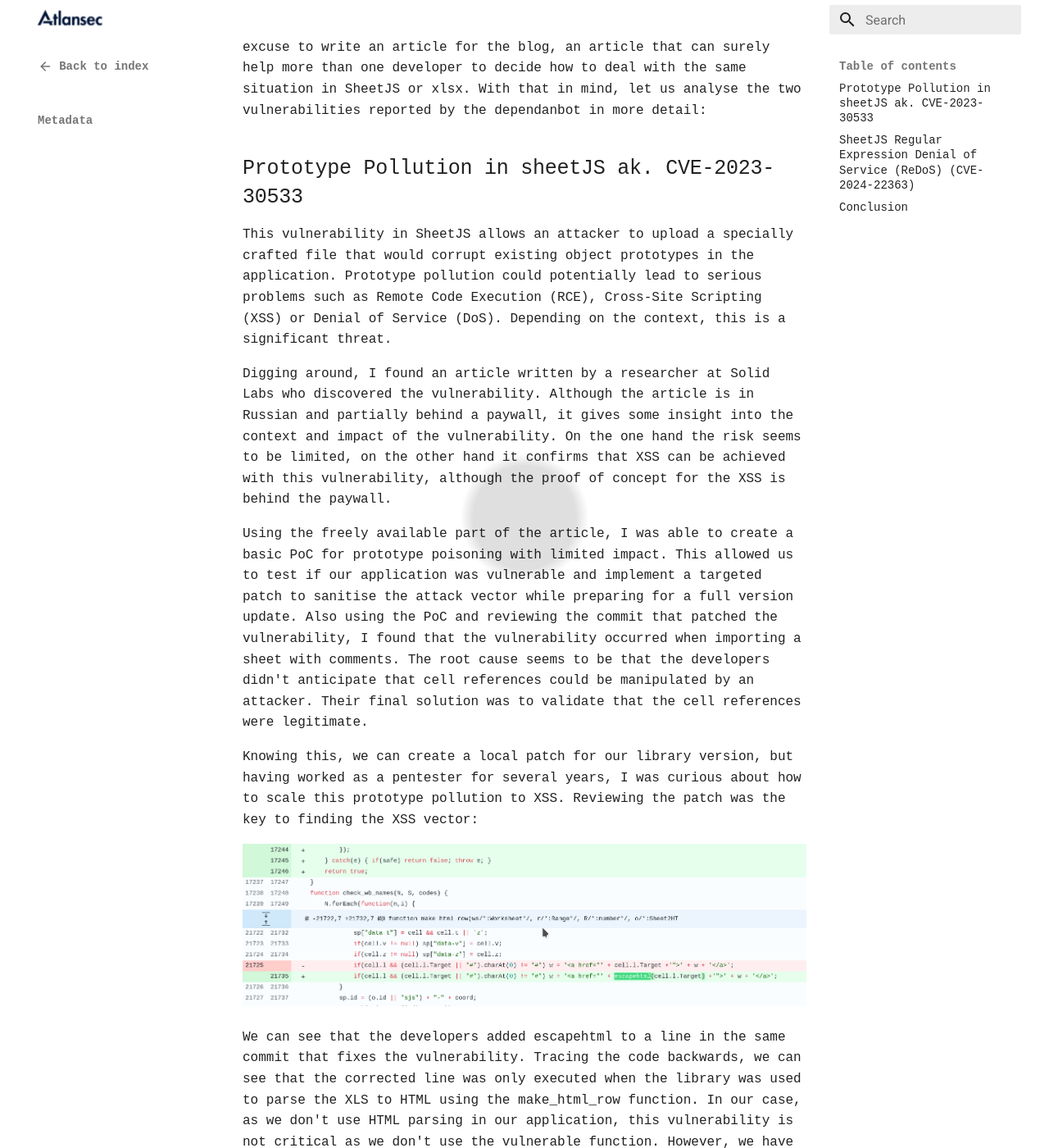
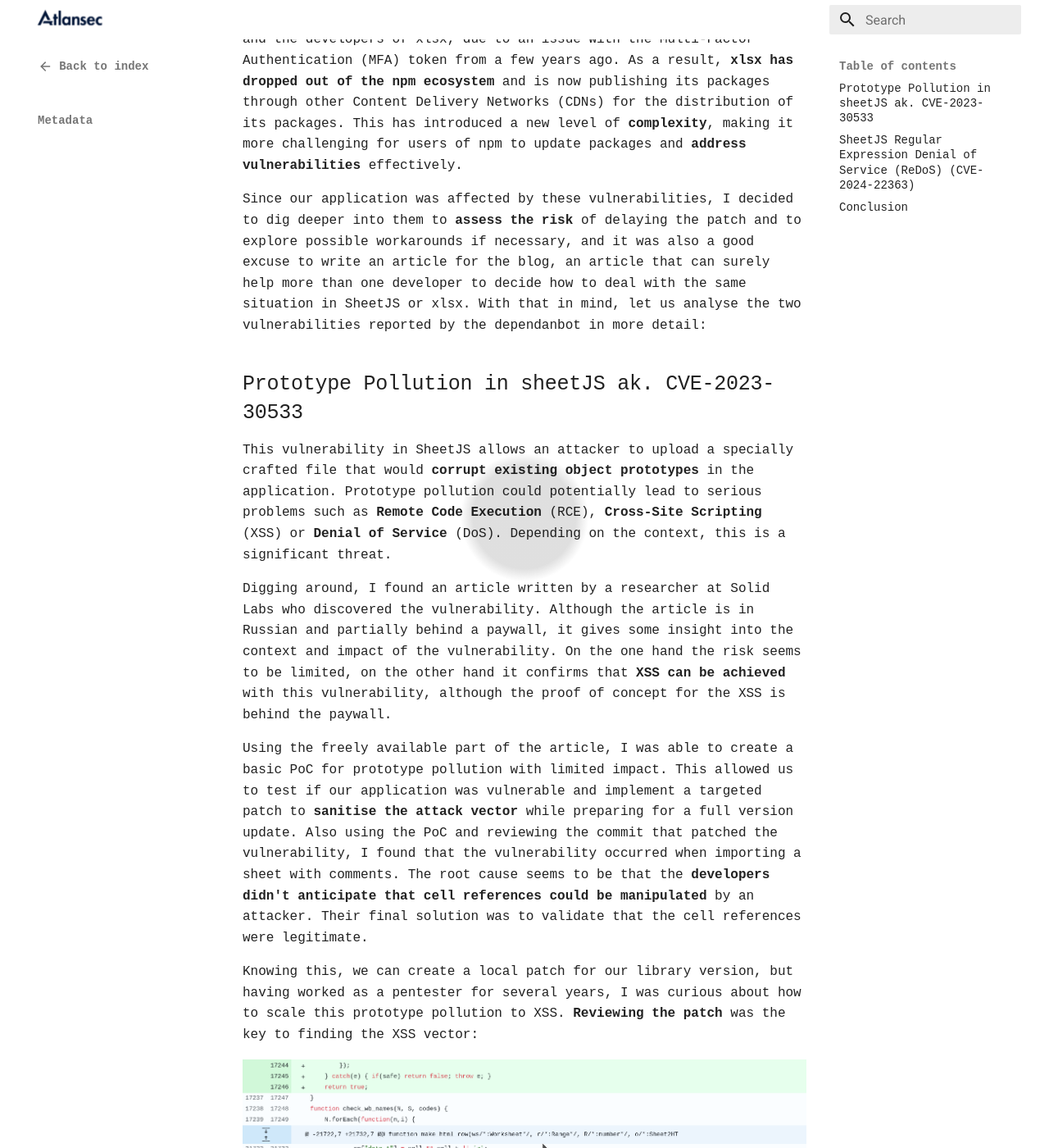
Before and after one commit to AtlanSec/Atlansec-Web, an MkDocs documentation site: the page built from docs/blog/posts/19-01-2025.md, in a window 1280 px wide and 1400 px high, scrolled down 1619 px. Shown: the whole window at 82% size. Built offline with MkDocs 1.6.1 and Material for MkDocs 9.7.7, drawn with Linux system fonts in a browser that asks for light colours; some of the changed text lies outside the part shown.

Commit message:
Improve Dependabot post

```diff
--- a/docs/blog/posts/19-01-2025.md
+++ b/docs/blog/posts/19-01-2025.md
@@ -16,49 +16,70 @@
 
 It all started with a notification from Dependabot a few days ago. While reviewing an internal project repository, I encountered the following message:
 
-![Dependabot Alert Message](../../assets/Dependabot_alert.png)
 
-I proceeded with the standard Dependabot workflow to address the issues, as I had assumed it was a routine update. However, I was surprised when the fixes for both vulnerabilities failed because the required patched version could not be found.
+<figure markdown="span">
+    ![Dependabot Alert Message](../../assets/posts/2025/01/19/Dependabot_alert.png)
+  <figcaption>Dependabot alert</figcaption>
+</figure>
+
+
+
+I proceeded with the **standard Dependabot workflow to address the issues**, as I had assumed it was a routine update. However, I was surprised when the fixes for both vulnerabilities failed because the **required patched version could not be found.**
 
 <!-- more -->
 
-![Dependabot Alert DoS](../../assets/Dependabot_alert_DoS.png)
-![Dependabot Alert Prototype Pollution](../../assets/Dependabot_alert_PrototypePollution.png)
 
-After some investigation, I discovered an ongoing conflict between npm and the developers of xlsx, due to an issue with the Multi-Factor Authentication (MFA) token from a few years ago. As a result, xlsx has dropped out of the npm ecosystem and is now publishing its packages through other Content Delivery Networks (CDNs) for the distribution of its packages. This has introduced a new level of complexity, making it more challenging for users of npm to update packages and address vulnerabilities effectively.
+<figure markdown="span">
+    ![Dependabot Alert Message](../../assets/posts/2025/01/19/Dependabot_alert_DoS.png)
+  <figcaption>Dependabot alert for DoS in SheetJS</figcaption>
+</figure>
+<figure markdown="span">
+    ![Dependabot Alert Message](../../assets/posts/2025/01/19/Dependabot_alert_PrototypePollution.png)
+  <figcaption>Dependabot alert for Prototype Pollution on SheetJS</figcaption>
+</figure>
 
-Since our application was affected by these vulnerabilities, I decided to dig deeper into them to assess the risk of delaying the patch and to explore possible workarounds if necessary, and it was also a good excuse to write an article for the blog, an article that can surely help more than one developer to decide how to deal with the same situation in SheetJS or xlsx. With that in mind, let us analyse the two vulnerabilities reported by the dependanbot in more detail:
+
+After some investigation, I discovered an ongoing conflict between npm and the developers of xlsx, due to an issue with the Multi-Factor Authentication (MFA) token from a few years ago. As a result, **xlsx has dropped out of the npm ecosystem** and is now publishing its packages through other Content Delivery Networks (CDNs) for the distribution of its packages. This has introduced a new level of **complexity**, making it more challenging for users of npm to update packages and **address vulnerabilities** effectively.
+
+Since our application was affected by these vulnerabilities, I decided to dig deeper into them to **assess the risk** of delaying the patch and to explore possible workarounds if necessary, and it was also a good excuse to write an article for the blog, an article that can surely help more than one developer to decide how to deal with the same situation in SheetJS or xlsx. With that in mind, let us analyse the two vulnerabilities reported by the dependanbot in more detail:
 
 ## Prototype Pollution in sheetJS ak. CVE-2023-30533
 
-This vulnerability in SheetJS allows an attacker to upload a specially crafted file that would corrupt existing object prototypes in the application. Prototype pollution could potentially lead to serious problems such as Remote Code Execution (RCE), Cross-Site Scripting (XSS) or Denial of Service (DoS). Depending on the context, this is a significant threat.
+This vulnerability in SheetJS allows an attacker to upload a specially crafted file that would **corrupt existing object prototypes** in the application. Prototype pollution could potentially lead to serious problems such as **Remote Code Execution** (RCE), **Cross-Site Scripting** (XSS) or **Denial of Service** (DoS). Depending on the context, this is a significant threat.
 
-Digging around, I found an article written by a researcher at Solid Labs who discovered the vulnerability. Although the article is in Russian and partially behind a paywall, it gives some insight into the context and impact of the vulnerability. On the one hand the risk seems to be limited, on the other hand it confirms that XSS can be achieved with this vulnerability, although the proof of concept for the XSS is behind the paywall.
+Digging around, I found an article written by a researcher at Solid Labs who discovered the vulnerability. Although the article is in Russian and partially behind a paywall, it gives some insight into the context and impact of the vulnerability. On the one hand the risk seems to be limited, on the other hand it confirms that **XSS can be achieved** with this vulnerability, although the proof of concept for the XSS is behind the paywall.
 
-Using the freely available part of the article, I was able to create a basic PoC for prototype poisoning with limited impact. This allowed us to test if our application was vulnerable and implement a targeted patch to sanitise the attack vector while preparing for a full version update. Also using the PoC and reviewing the commit that patched the vulnerability, I found that the vulnerability occurred when importing a sheet with comments. The root cause seems to be that the developers didn't anticipate that cell references could be manipulated by an attacker. Their final solution was to validate that the cell references were legitimate.
+Using the freely available part of the article, I was able to create a basic PoC for prototype pollution with limited impact. This allowed us to test if our application was vulnerable and implement a targeted patch to **sanitise the attack vector** while preparing for a full version update. Also using the PoC and reviewing the commit that patched the vulnerability, I found that the vulnerability occurred when importing a sheet with comments. The root cause seems to be that the **developers didn't anticipate that cell references could be manipulated** by an attacker. Their final solution was to validate that the cell references were legitimate.
 
-Knowing this, we can create a local patch for our library version, but having worked as a pentester for several years, I was curious about how to scale this prototype pollution to XSS. Reviewing the patch was the key to finding the XSS vector:
+Knowing this, we can create a local patch for our library version, but having worked as a pentester for several years, I was curious about how to scale this prototype pollution to XSS. **Reviewing the patch** was the key to finding the XSS vector:
 
-![Commit that fix the XSS](../../assets/XSS_fix.png)
 
-We can see that the developers added escapehtml to a line in the same commit that fixes the vulnerability. Tracing the code backwards, we can see that the corrected line was only executed when the library was used to parse the XLS to HTML using the make_html_row function. In our case, as we don't use HTML parsing in our application, this vulnerability is not critical as we don't use the vulnerable function. However, we have applied the two patches locally to improve security while we prepare for the full update.
+<figure markdown="span">
+    ![Dependabot Alert Message](../../assets/posts/2025/01/19/XSS_fix.png)
+  <figcaption>Commit that fix the XSS</figcaption>
+</figure>
 
-Knowing this, developing an exploit to generate a malicious XLSX with an XSS payload is fairly straightforward. However, in order not to make it easier to exploit by publishing a proof of concept for a difficult to mitigate vulnerability, I will not publish a working proof of concept for exploiting this XSS in a package that gets about 2.5 million downloads per week.
+
+We can see that the developers added **escapehtml** to a line in the same commit that fixes the vulnerability. Tracing the code backwards, we can see that the corrected line was only executed when the library was used to parse the XLS to HTML using the make_html_row function. In our case, as we don't use HTML parsing in our application, this vulnerability is not critical as we don't use the vulnerable function. However, we have applied the two patches locally to **improve security** while we prepare for the full update.
+
+Knowing this, developing an exploit to generate a malicious XLSX with an XSS **payload is fairly straightforward**. However, in order not to make it easier to exploit by publishing a proof of concept for a difficult to mitigate vulnerability, I will not publish a working proof of concept for exploiting this XSS in a package that gets about 2.5 million downloads per week.
 
 ## SheetJS Regular Expression Denial of Service (ReDoS) (CVE-2024-22363)
 
-This vulnerability allows an attacker to upload a file that causes a significant delay in the application by exploiting regex inefficiencies in SheetJS. Although not critical to our application, I was interested in replicating the problem and creating a temporary virtual patch until the update was ready.
+This vulnerability allows an attacker to upload a file that causes a **significant delay** in the application by exploiting **regex flaws** in SheetJS. Although not critical to our application, I was interested in replicating the problem and creating a temporary virtual patch until the update was ready.
 
-The first step was to examine the commit in the SheetJS repository. The code revealed several greedy regex patterns, in particular the reported one is in the parsing of comments <!--). The researcher provided a PoC demonstrating how to exploit this vulnerability.
+The first step was to examine the commit in the SheetJS repository. The code revealed several **greedy regex patterns**, in particular the reported one is in the parsing of comments <!--). The researcher provided a PoC demonstrating how to exploit this vulnerability.
 
 We can verify the vulnerability in the following way:
 
-![PoC for reDoS](../../assets/PoC_ReDoS.png)
+<figure markdown="span">
+    ![Dependabot Alert Message](../../assets/posts/2025/01/19/PoC_ReDoS.png)
+  <figcaption>Proof of Concept for ReDoS</figcaption>
+</figure>
 
+While the PoC shows a delay of 42 seconds, the **workload grows exponentially** with larger files. A file ten times its original size would take 4,980 seconds to process - 100 times the delay for only a tenfold increase in content.
 
-While the PoC shows a delay of 42 seconds, the workload grows exponentially with larger files. A file ten times its original size would take 4,980 seconds to process - 100 times the delay for only a tenfold increase in content.
-
-In our case, testing the PoC on our development environment showed no noticeable delay, as our application validates that the file is a real XLS file before parsing. This validation mitigates the exploitability of the vulnerability in our setup. However, it's still necessary to address the issue as there are more greedy regex in the library.
+In our case, testing the PoC on our development environment showed no noticeable delay, as our application **validates that the file is a real XLS file** before parsing. This validation mitigates the exploitability of the vulnerability in our setup. However, it's still necessary to address the issue as there are more greedy regex in the library.
 
 Two potential solutions were identified:
 
@@ -69,10 +90,10 @@
 
 The second option, while straightforward, is complicated by the fact that the package is no longer part of the npm ecosystem and must be imported manually.
 
-Given these considerations, our team at Atlansec chose the second option and updated SheetJS for this application.
+Given these considerations, our team at Atlansec chose the second option and **updated SheetJS** for this application.
 
 ## Conclusion
 
-Dependabot's alert on the SheetJS vulnerabilities served as a reminder of the complexity of dependency management. Addressing these issues required more than a simple one-click update. To make a good decision, we took a deep dive into the nature of the vulnerabilities, analysing their impact on our application and the practicality of the solutions available.
+Dependabot's alert on the SheetJS vulnerabilities served as a reminder of the **complexity of dependency management**. Addressing these issues required more than a simple one-click update. To make a good decision, we took a deep dive into the nature of the vulnerabilities, **analysing their impact** on our application and the practicality of the solutions available.
 
-By closely examining the vulnerabilities, Atlansec have developed on-premises mitigation strategies that meet the needs of our application. As with most projects, it's not just about fixing alerts, it's about understanding their implications and making decisions that balance both security and operational needs. For us, it was a reminder of how vigilance and adaptability can turn dependency challenges into opportunities to strengthen our application's security posture. And how important it is to build a security posture into both the development and maintenance of the application, not just from the perspective of an occasional vulnerability test.
+By closely examining the vulnerabilities, Atlansec have developed **on-premises mitigation strategies** that meet the needs of our application. As with most projects, it's not just about fixing alerts, it's about understanding their implications and making decisions that **balance both security and operational needs**. For us, it was a reminder of how vigilance and adaptability can turn dependency challenges into opportunities to **strengthen our application's security posture**. And how important it is to build a security posture into both the development and maintenance of the application, not just from the perspective of an occasional vulnerability test.
```
Also changed, not shown: docs/assets/posts/2025/01/19/Dependabot_alert.png (renamed from docs/assets/Dependabot_alert.png), docs/assets/posts/2025/01/19/Dependabot_alert_DoS.png (renamed from docs/assets/Dependabot_alert_DoS.png), docs/assets/posts/2025/01/19/Dependabot_alert_PrototypePollution.png (renamed from docs/assets/Dependabot_alert_PrototypePollution.png), docs/assets/posts/2025/01/19/PoC_ReDoS.png (renamed from docs/assets/PoC_ReDoS.png), docs/assets/posts/2025/01/19/XSS_fix.png (renamed from docs/assets/XSS_fix.png).
